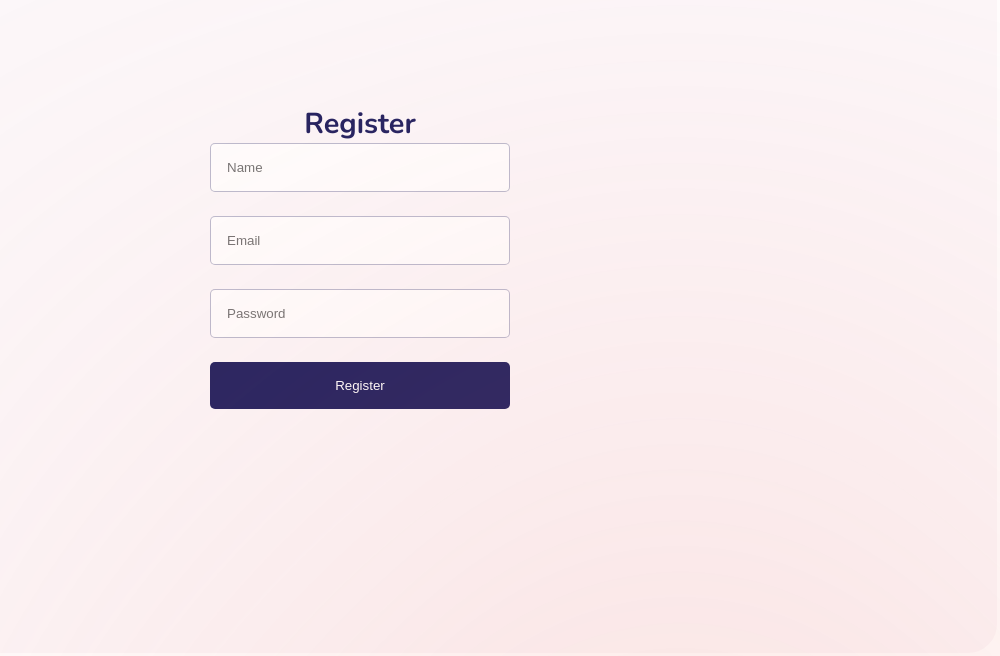
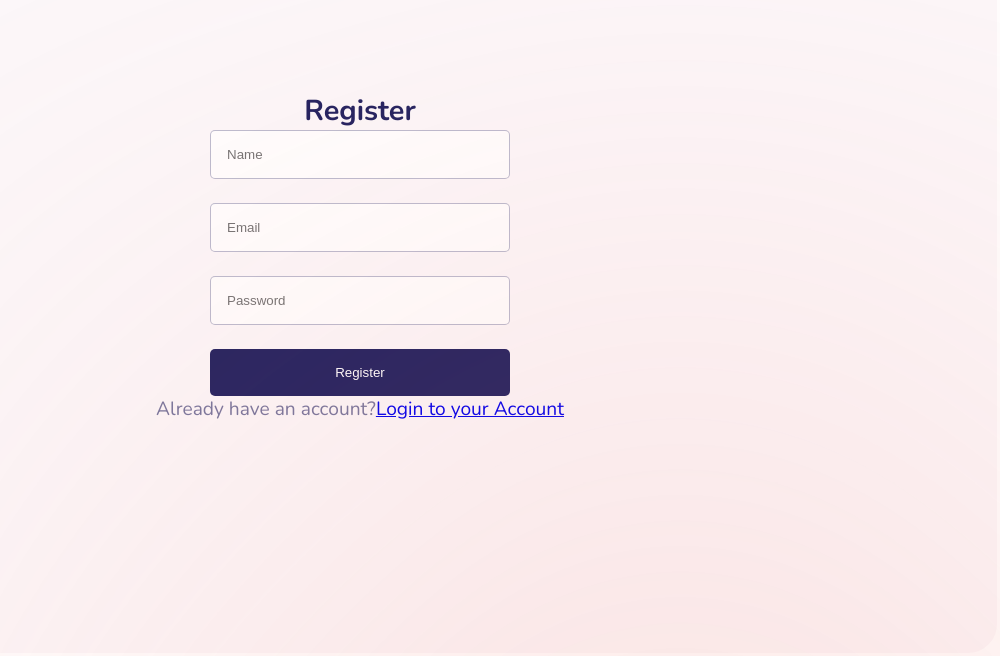
Before and after one commit to ITZsanthosh369/expense-tracker, a React (Create React App) app in the folder frontend/: page /register in a window 1280 px wide. Shown: the part 144-800 px from the top of the page, without its empty margins (280-1280 px from the left). Built offline with nearby package versions, Linux system fonts and the light colour scheme; no server answers; grey boxes are pictures that could not be loaded.

Commit message:
fixed route

```diff
--- a/frontend/src/Components/Register/Register.js
+++ b/frontend/src/Components/Register/Register.js
@@ -1,7 +1,7 @@
 import React, { useState } from 'react';
 import styled from 'styled-components';
 import axios from 'axios';
-
+import { Link } from 'react-router-dom';
 function Register() {
     const [name, setName] = useState('');
     const [email, setEmail] = useState('');
@@ -54,6 +54,9 @@ function Register() {
                 />
                 <button type="submit">Register</button>
             </form>
+            <p>
+                Already have an account?<Link to="/login">Login to your Account</Link>
+            </p> {}
         </RegisterStyled>
     );
 }
```
Also changed, not shown: 1 other file (tests, documents, lock files or other folders).
